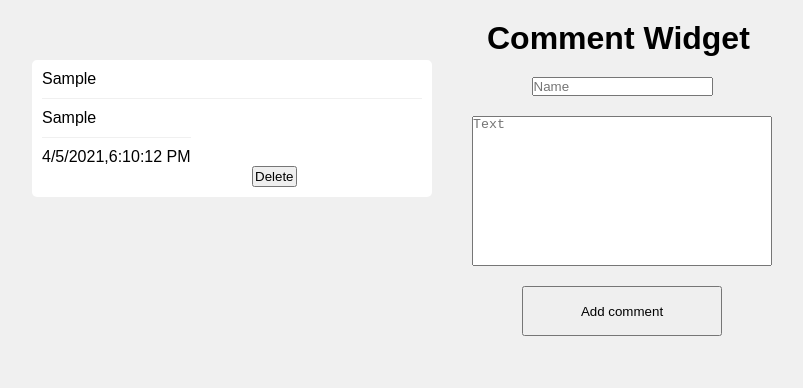
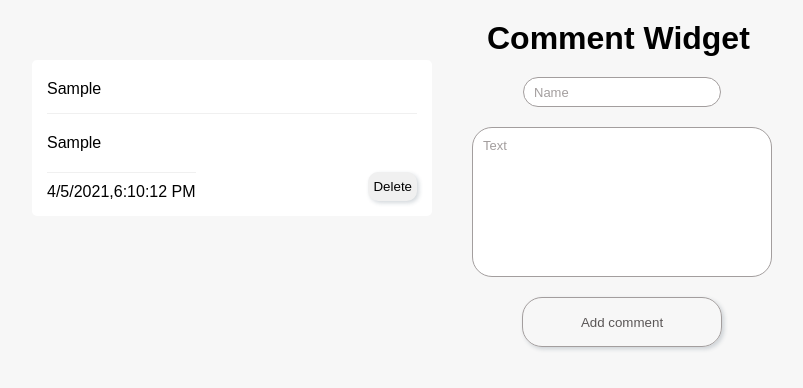
Before and after one commit to voskoboev/Comment-Widget, a React app: page / in a window 1280 px wide. Both pictures are taken after typing "Sample", "Sample" into the empty fields and a click on the button "Add comment". Shown: the top 388 px of the page, without its empty margins (18-821 px from the left). Built offline with nearby package versions, Linux system fonts and the light colour scheme.

Commit message:
Changed styles of card and card creator.

```diff
--- a/src/App.scss
+++ b/src/App.scss
@@ -1,5 +1,3 @@
-$main-color: #f0f0f0;
-
 html {
   box-sizing: border-box;
 }
@@ -13,6 +11,6 @@ html {
 }
 
 body {
-  background-color: $main-color;
+  background-color: #f7f7f7;
   font-family: Arial, Helvetica, sans-serif;
 }
--- a/src/components/Comment/Comment.js
+++ b/src/components/Comment/Comment.js
@@ -12,16 +12,19 @@ const Comment = props => {
       <p className="comment__list-item--text">
         {text}
       </p>
-      <time className="comment__list-item--time">
+      <div className="comment__list-item-wrapper">
+        <div className="comment__list-item--time">
           {new Date(date).toLocaleDateString()},
           {new Date(date).toLocaleTimeString()}
-      </time>
+        </div>
         <button
           className="comment__list-item--delete-btn"
           onClick={() => props.deleteComment(id)}
         >
           Delete
         </button>
+
+      </div>
     </li>
   )
 }
--- a/src/components/Comment/Comment.scss
+++ b/src/components/Comment/Comment.scss
@@ -1,30 +1,43 @@
 .comment__list-item {
-  border-radius: 5px;
-  background-color: #fff;
   width: 400px;
   margin-top: 10px;
-  padding: 10px;
+  padding: 15px;
+  background-color: #fff;
+  border-radius: 5px;
 }
 
 .comment__list-item--name {
-  padding-bottom: 10px;
+  padding-top: 5px;
+  padding-bottom: 15px;
   border-bottom: 1px solid #f0f0f0;
 }
 
 .comment__list-item--text {
-  padding-top: 10px;
+  padding-top: 20px;
   padding-bottom: 10px;
   word-break: break-all;
 }
 
-.comment__list-item--time {
-  display: inline-block;
-  border-top: 1px solid #f0f0f0;
+.comment__list-item-wrapper {
+  display: flex;
+  justify-content: space-between;
   padding-top: 10px;
 }
 
+.comment__list-item--time {
+  padding-top: 10px;
+  border-top: 1px solid #f0f0f0;
+}
+
 .comment__list-item--delete-btn {
-  display: inline-block;
-  padding: 1px;
-  margin-left: 210px;
+  padding: 5px;
+  border-radius: 10px;
+  border: none;
+  background-color: #f0f0f0;
+  cursor: pointer;
+  box-shadow: 2px 2px 4px 0px rgba(34, 60, 80, 0.2);
 }
+
+.comment__list-item--delete-btn:active {
+  box-shadow: none;
+}
--- a/src/components/CommentCreator/CommentCreator.scss
+++ b/src/components/CommentCreator/CommentCreator.scss
@@ -2,21 +2,51 @@
 .comment__name-input,
 .comment__textarea,
 .comment__btn {
+  display: block;
   margin: 20px auto;
-  display: block;
+  outline: none;
+  font-family: inherit;
 }
 
 .comment_heading {
   width: 270px;
+  color: #000;
+}
+
+.comment__name-input {
+  height: 30px;
+  padding: 10px;
+  border: 1px solid #a39e9e;
+  border-radius: 20px;
+  font-size: 13px;
 }
 
 .comment__textarea {
   width: 300px;
+  font-size: 13px;
   height: 150px;
+  padding: 10px;
+  border: 1px solid #a39e9e;
+  border-radius: 20px;
   resize: none;
+}
+
+.comment__name-input::placeholder,
+.comment__textarea::placeholder {
+  color: #a39e9e;
 }
 
 .comment__btn {
   width: 200px;
   height: 50px;
+  background-color: transparent;
+  border: 1px solid #a39e9e;
+  border-radius: 20px;
+  cursor: pointer;
+  color: #5a5656;
+  box-shadow: 2px 2px 4px 0px rgba(34, 60, 80, 0.2);
 }
+
+.comment__btn:active {
+  box-shadow: none;
+}
```
Lines whose indentation alone changed are shown as unchanged.
